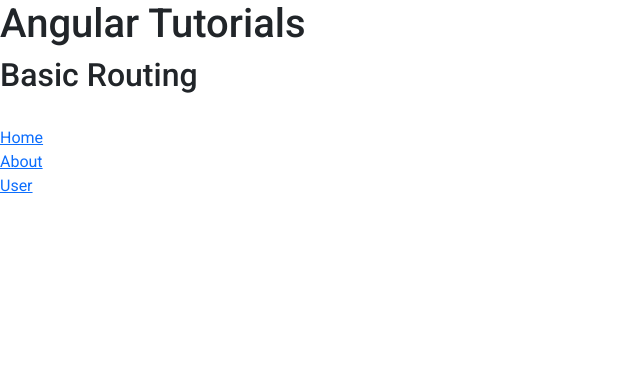
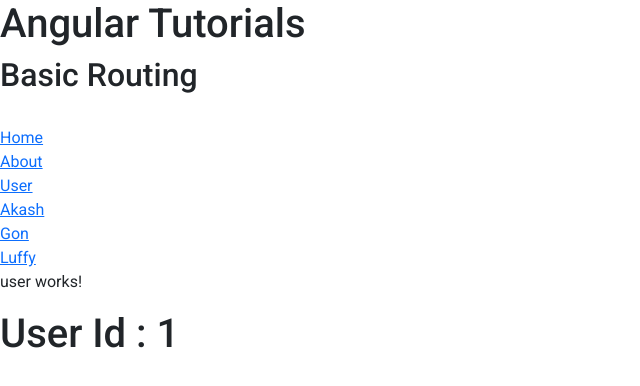
Before and after one commit to akashTedulab/Angular, an Angular app in the folder app/: page /user/1 in a window 1280 px wide. Before the commit this address led to /. Shown: the top 386 px of the page, without its empty margins (0-640 px from the left). Built offline with nearby package versions, Linux system fonts and the light colour scheme.

Commit message:
Dynamic-Routing

```diff
--- a/app/src/app/app-routing.module.ts
+++ b/app/src/app/app-routing.module.ts
@@ -14,7 +14,7 @@
     component: AboutComponent
   },
   {
-    path: 'user',
+    path: 'user/:id',
     component: UserComponent
   }
 ];
--- a/app/src/app/app.component.html
+++ b/app/src/app/app.component.html
@@ -7,5 +7,11 @@
 <a routerLink="about">About</a>
 <br />
 <a routerLink="user">User</a>
-
+<br />
+<a routerLink="user/1">Akash</a>
+<br />
+<a routerLink="user/2">Gon</a>
+<br />
+<a routerLink="user/3">Luffy</a>
+<br />
 <router-outlet></router-outlet>
--- a/app/src/app/user/user.component.html
+++ b/app/src/app/user/user.component.html
@@ -1 +1,2 @@
 <p>user works!</p>
+<h1>User Id : {{userId}}</h1>
--- a/app/src/app/user/user.component.ts
+++ b/app/src/app/user/user.component.ts
@@ -1,10 +1,16 @@
-import { Component } from '@angular/core';
+import { Component, OnInit } from '@angular/core';
+import { ActivatedRoute } from '@angular/router';
 
 @Component({
   selector: 'app-user',
   templateUrl: './user.component.html',
   styleUrls: ['./user.component.css']
 })
-export class UserComponent {
-
+export class UserComponent implements OnInit {
+  userId: string | null = "";
+  constructor (private route: ActivatedRoute) {}
+  ngOnInit(): void {
+    console.log('userId is', this.route.snapshot.paramMap.get('id'))
+    this.userId = this.route.snapshot.paramMap.get('id');
+  }
 }
```
